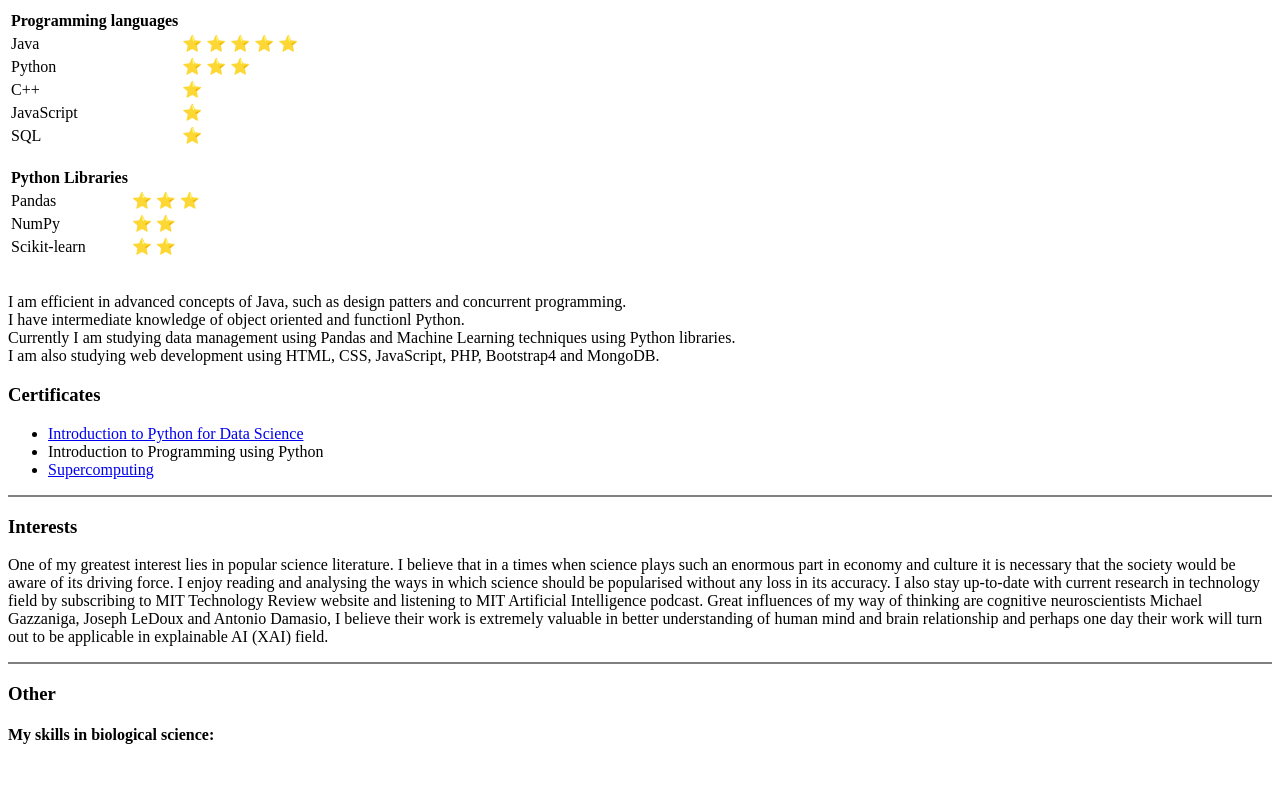
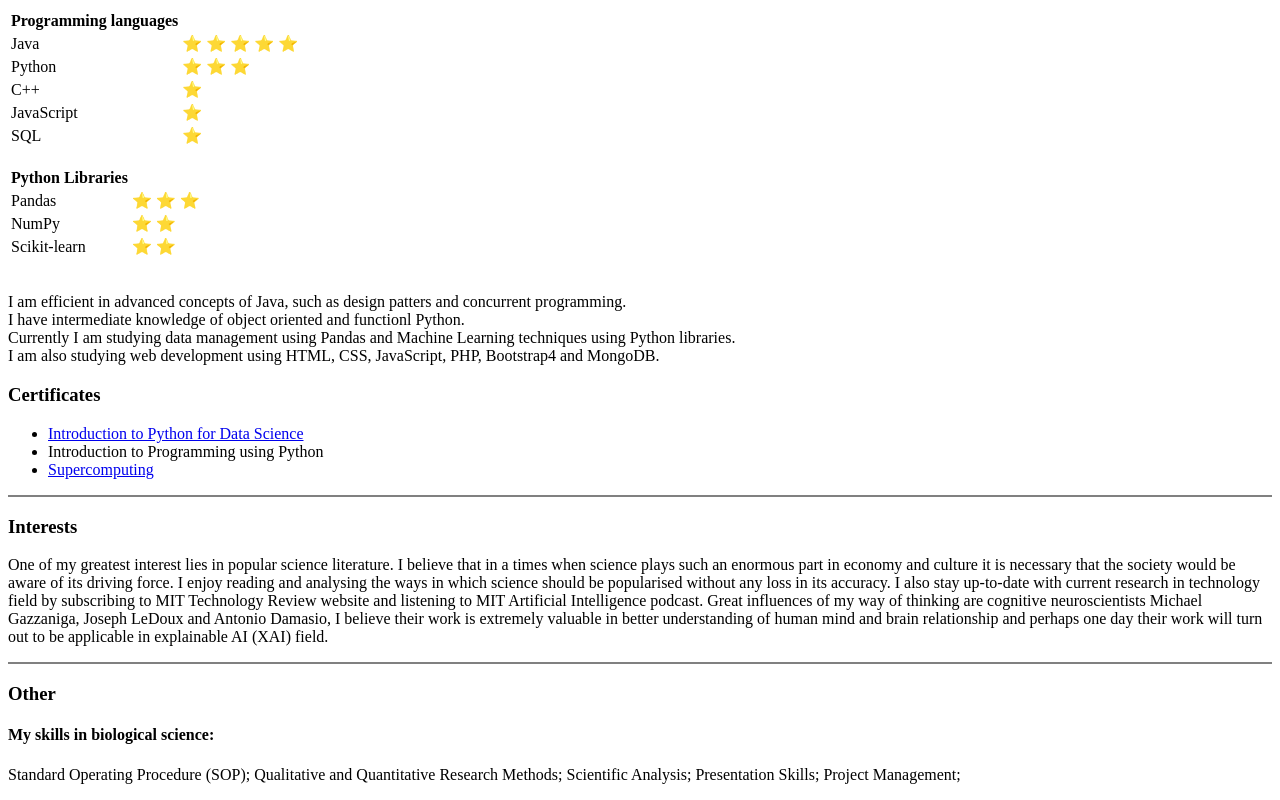
Before and after one commit to Agne0895/curriculum_vitae, a plain HTML site: page index.html in a window 1280 px wide. Shown: the part 1113-1913 px from the top of the page. Before the commit the page ends 1879 px from the top, so only its background shows below. Drawn offline with Linux system fonts and the light colour scheme.

Commit message:
Added information to biological science skills

```diff
--- a/index.html
+++ b/index.html
@@ -150,7 +150,8 @@
   <hr size="2" noshade>
   <h3>Other</h3>
   <h4>My skills in biological science:</h4>
-  <p></p>
+  <p>Standard Operating Procedure (SOP); Qualitative and Quantitative Research Methods; Scientific Analysis; Presentation Skills; Project Management;
+</p>
 </body>
 
 </html>
```
